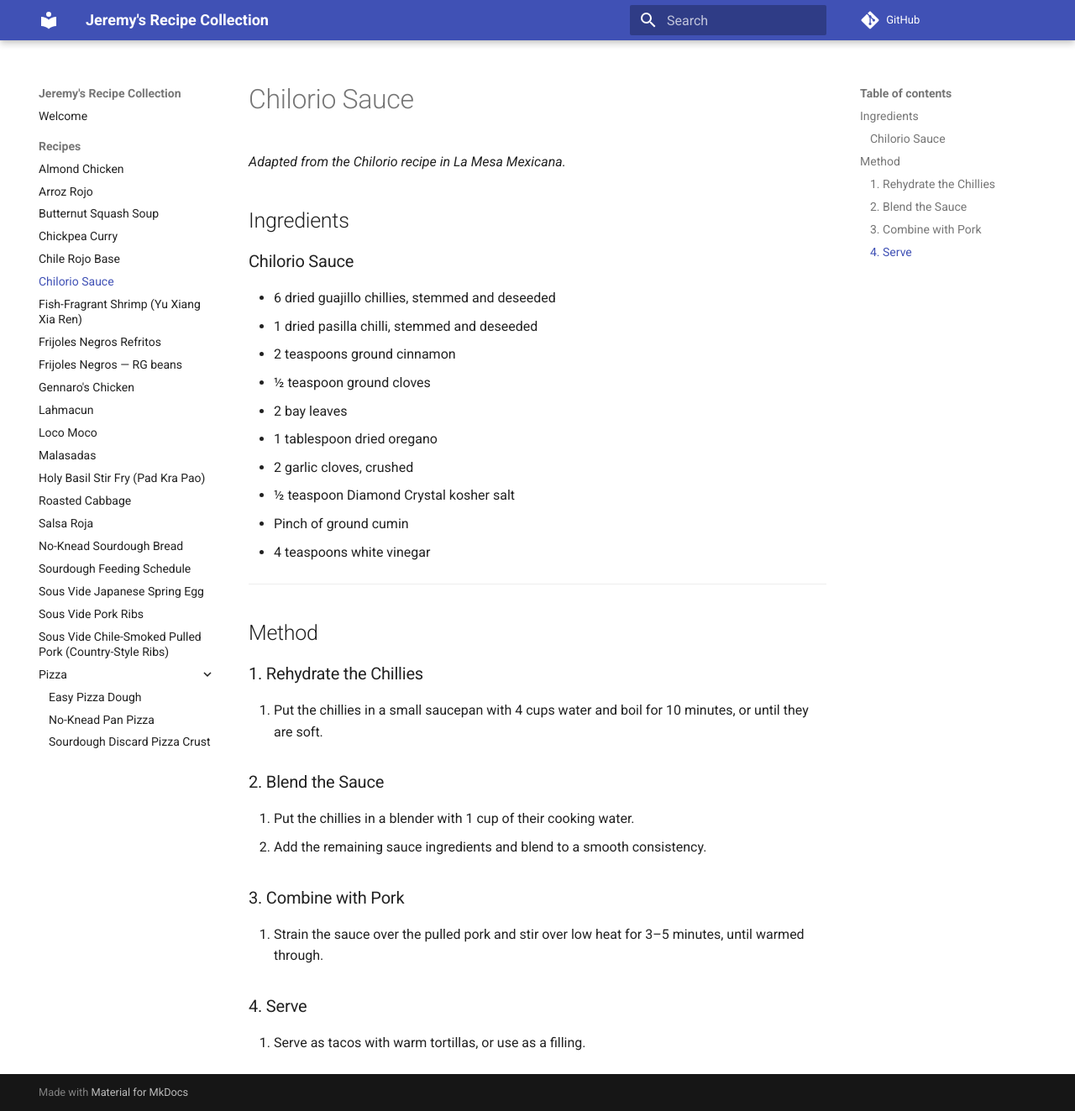
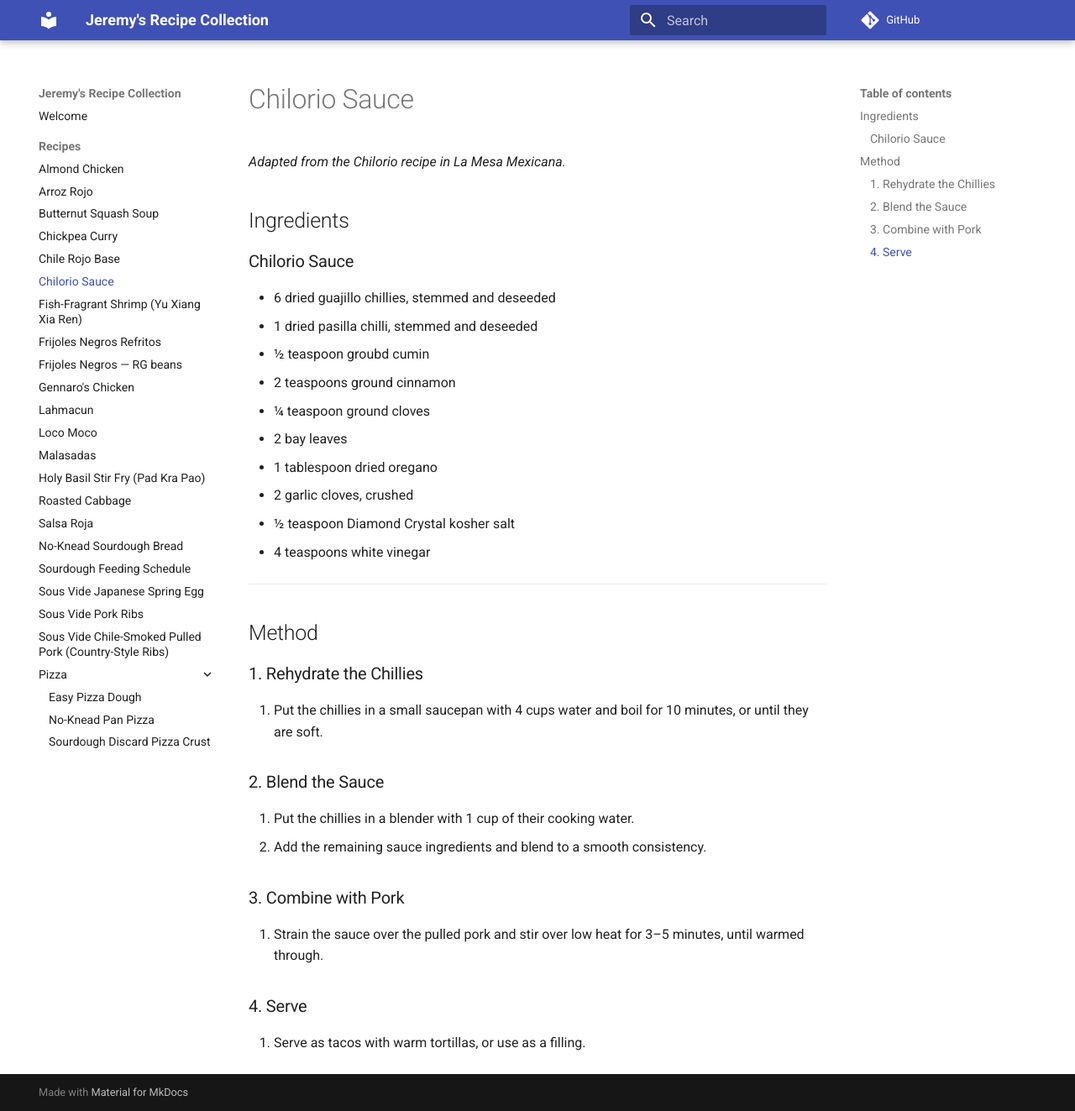
Before and after one commit to normanj9/recipes, an MkDocs documentation site: the page built from docs/recipes/chilorio-sauce.md, in a window 1280 px wide and 1323 px high. Shown: the whole window at 84% size. Built offline with MkDocs 1.6.1 and Material for MkDocs 9.7.7, drawn with Linux system fonts in a browser that asks for light colours; comment, search, counter and statistics services are not loaded.

Commit message:
Update chilorio-sauce.md

```diff
--- a/docs/recipes/chilorio-sauce.md
+++ b/docs/recipes/chilorio-sauce.md
@@ -8,13 +8,13 @@ _Adapted from the Chilorio recipe in La Mesa Mexicana._
 
 - 6 dried guajillo chillies, stemmed and deseeded
 - 1 dried pasilla chilli, stemmed and deseeded
+- ½ teaspoon groubd cumin
 - 2 teaspoons ground cinnamon
-- ½ teaspoon ground cloves
+- ¼ teaspoon ground cloves
 - 2 bay leaves
 - 1 tablespoon dried oregano
 - 2 garlic cloves, crushed
 - ½ teaspoon Diamond Crystal kosher salt
-- Pinch of ground cumin
 - 4 teaspoons white vinegar
 
 ---
```
